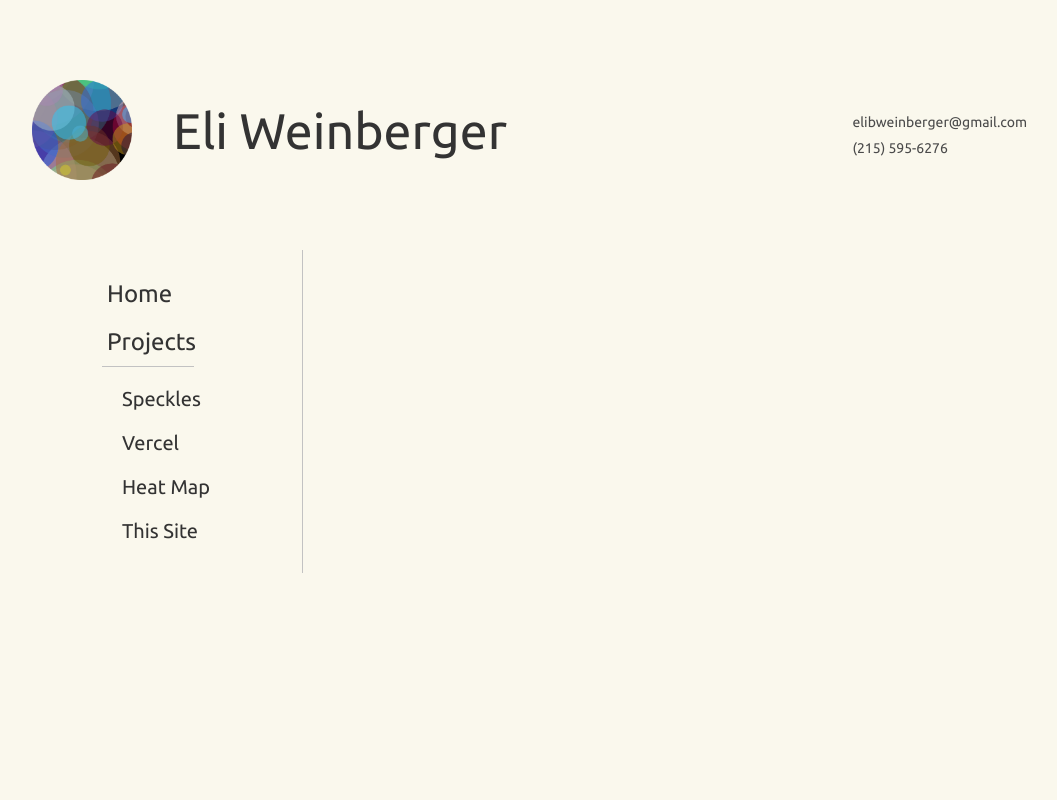
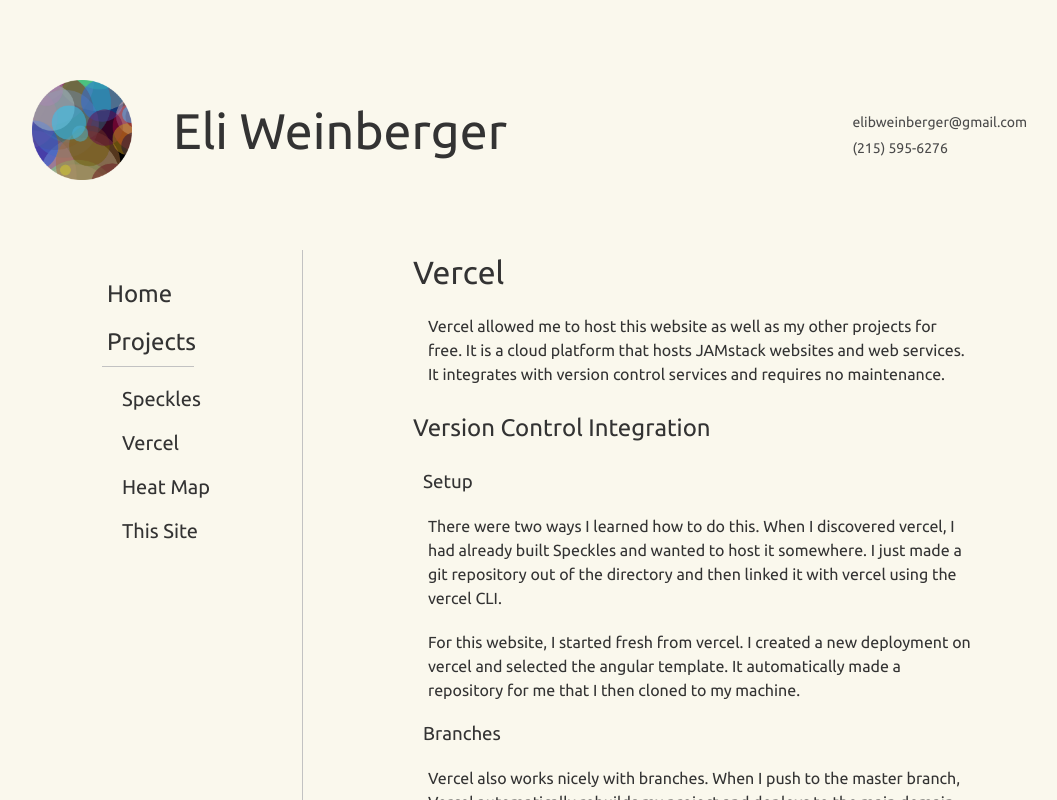
Before and after one commit to ebweinberger/eliWeinbergerWebsite, an Angular app: page /vercel in a window 1280 px wide. Shown: the top 800 px of the page, without its empty margins (108-1165 px from the left). Built offline with nearby package versions, Linux system fonts and the light colour scheme.

Commit message:
added a vercel project description

```diff
--- a/src/app/project/project.component.css
+++ b/src/app/project/project.component.css
@@ -6,8 +6,12 @@
   padding-bottom: 20px;;
 }
 
-:host ::ng-deep h2, ::ng-deep h3{
-  padding: 20px 0 20px 10px;
+:host ::ng-deep h2{
+  padding: 20px 0 20px 0px;
+}
+
+:host ::ng-deep h3{
+  padding: 10px 0 10px 10px;
 }
 
 :host ::ng-deep a{
--- a/src/app/project/project.component.ts
+++ b/src/app/project/project.component.ts
@@ -1,8 +1,8 @@
 import { Component, OnInit } from '@angular/core';
 import { ActivatedRoute } from '@angular/router';
 
-import projectData from '../../assets/project-data.json';
-import * as md from 'raw-loader!../../assets/markdown/speckles.md';
+import * as speck from 'raw-loader!../../assets/markdown/speckles.md';
+import * as verc from 'raw-loader!../../assets/markdown/vercel.md';
 
 @Component({
   selector: 'app-project',
@@ -22,34 +22,21 @@ export class ProjectComponent implements OnInit {
   ngOnInit() {
     switch (this.route.snapshot.routeConfig.path) {
       case "speckles":
-        // this.projectName = "Speckles";
-        // this.projectAbout = projectData.Speckles.about;
-        this.projectMD = marked(md.default);
-        this.visitURL = projectData.Speckles.visitURL;
-        this.visitMessage = projectData.Speckles.visitMessage;
+        this.projectMD = marked(speck.default);
         break;
 
       case "vercel":
-        this.projectName = "Vercel";
-        this.projectAbout = projectData.Vercel.about;
-        this.visitURL = projectData.Vercel.visitURL;
-        this.visitMessage = projectData.Vercel.visitMessage;
+        this.projectMD = marked(verc.default);
         break;
 
       case "heatmap":
-        this.projectName = "Social Media Heat Map";
-        this.projectAbout = projectData.Heatmap.about;
-        // this.visitURL = projectData.Heatmap.visitURL;
-        // this.visitMessage = projectData.Heatmap.visitMessage;
+
         break;
       case "thissite":
-        this.projectName = "This Website";
-        this.projectAbout = projectData.ThisSite.about;
-        this.visitURL = projectData.ThisSite.visitURL;
-        this.visitMessage = projectData.ThisSite.visitMessage;
+
         break;
       default:
-        this.projectName = "Not Found";
+
         break;
     }
   }
--- /dev/null
+++ b/src/assets/markdown/vercel.md
@@ -0,0 +1,17 @@
+# Vercel
+
+Vercel allowed me to host this website as well as my other projects for free. It is a cloud platform that hosts JAMstack websites and web services. It integrates with version control services and requires no maintenance.
+
+## Version Control Integration
+### Setup
+There were two ways I learned how to do this. When I discovered vercel, I had already built Speckles and wanted to host it somewhere. I just made a git repository out of the directory and then linked it with vercel using the vercel CLI.
+
+For this website, I started fresh from vercel. I created a new deployment on vercel and selected the angular template. It automatically made a repository for me that I then cloned to my machine.
+
+### Branches
+Vercel also works nicely with branches. When I push to the master branch, Vercel automatically rebuilds my project and deploys to the main domain (eli-weinberger.now.sh). But if I branch and start pushing to that, Vercel will build and deploy to a sub-domain (branch.eli-weinberger.now.sh)
+
+## Plans for other projects
+Vercel has worked great for me and it will be my go-to for my future simple web-projects.
+
+[Visit Vercel's Website](https://vercel.com)
```
